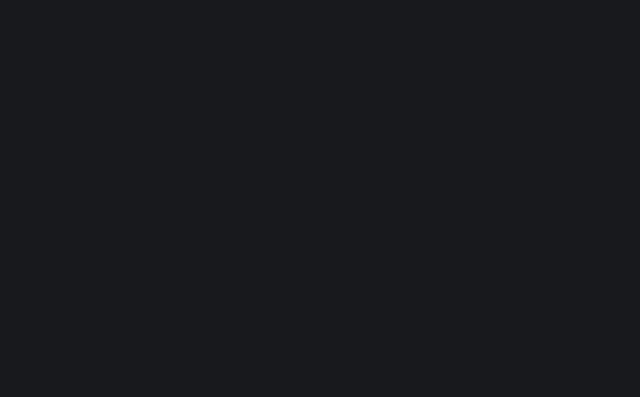
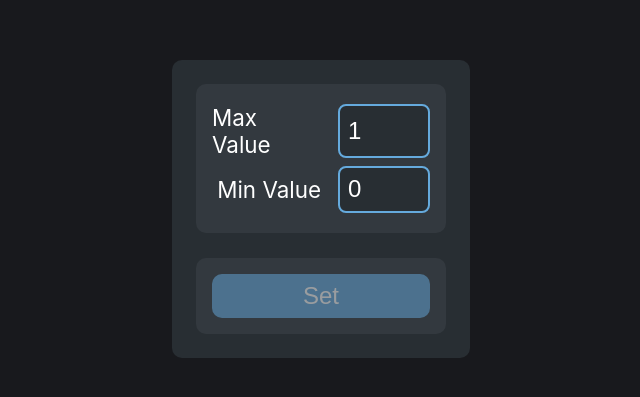
Before and after one commit to mykolao/counter, a React (Create React App) app: page / in a window 1280 px wide. Shown: the part 191-588 px from the top of the page, without its empty margins (319-959 px from the left). Built offline with nearby package versions, Linux system fonts and the light colour scheme.

Commit message:
component refactor init

```diff
--- a/src/components/App.tsx
+++ b/src/components/App.tsx
@@ -1,12 +1,12 @@
 import { useState } from "react";
 import "./App.css";
 import Counter from "./Counter";
-import Settings, { CounterValues } from "./Settings";
+import Settings from "./Settings";
 
 // Types
 export type CounterLimits = number[];
 export type CounterStatus = "ok" | "set" | "error";
-interface CounterState {
+export interface CounterState {
   value: number;
   limits: CounterLimits;
   status: CounterStatus;
@@ -34,14 +34,23 @@
   const [state, setState] =
     useState<CounterState>(initialState);
 
-  // const onSetHandler = (values: CounterValues) => {
-  //   saveState(values);
-  //   setState(values);
-  // };
+  const onSetHandler = (limits: CounterLimits) => {
+    setLimits(limits);
+    setState({ ...state, limits, status: "ok" });
+  };
+
+  const onChangeHandler = () => {
+    setState({ ...state, status: "set" });
+  };
+
   return (
     <div className="app-container">
-      {/* <Settings values={state} onSet={onSetHandler} />
-      <Counter
+      <Settings
+        values={state.limits}
+        onSet={onSetHandler}
+        onChange={onChangeHandler}
+      />
+      {/* <Counter
         values={state}
         status="ok"
         initialValue={state[0]}
```
